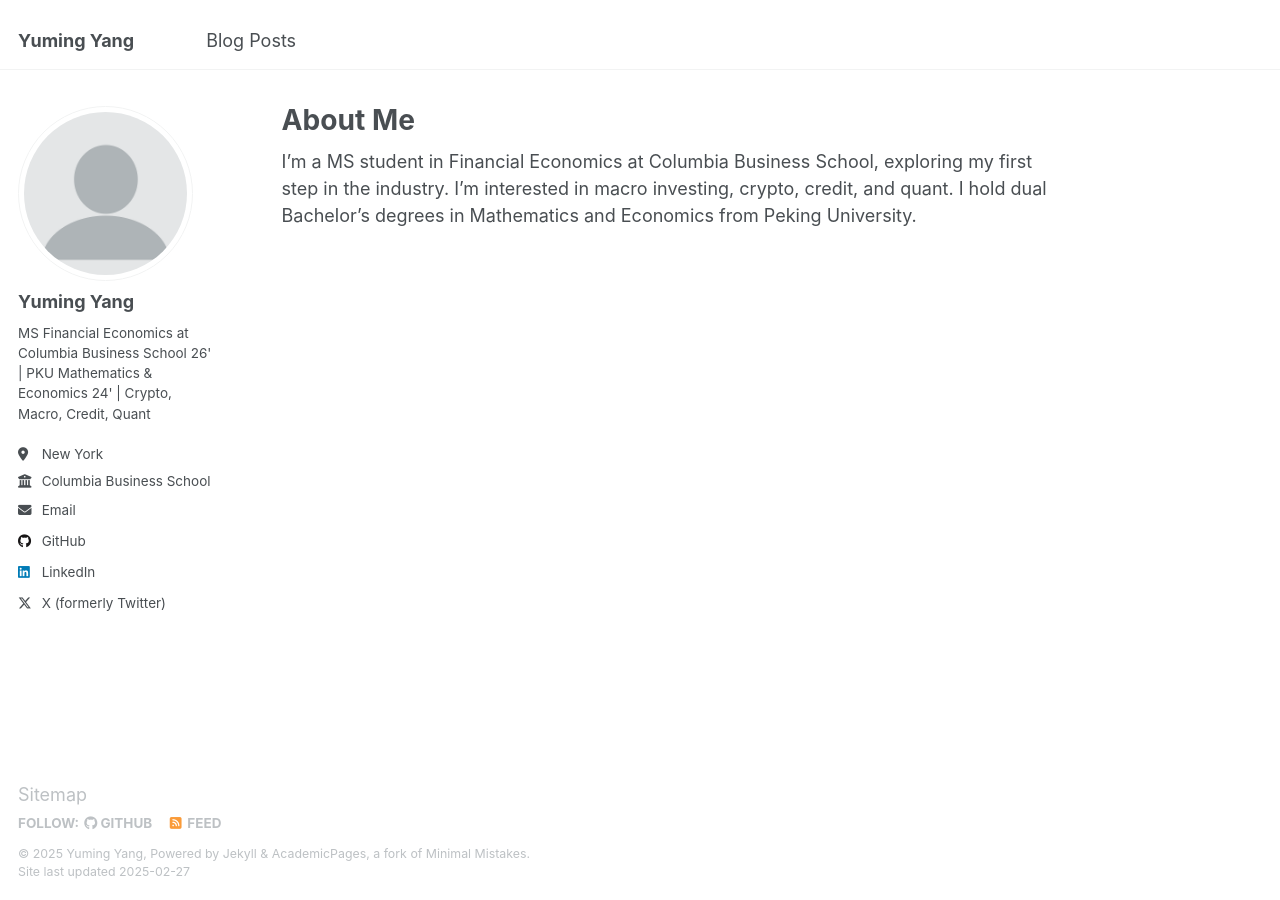
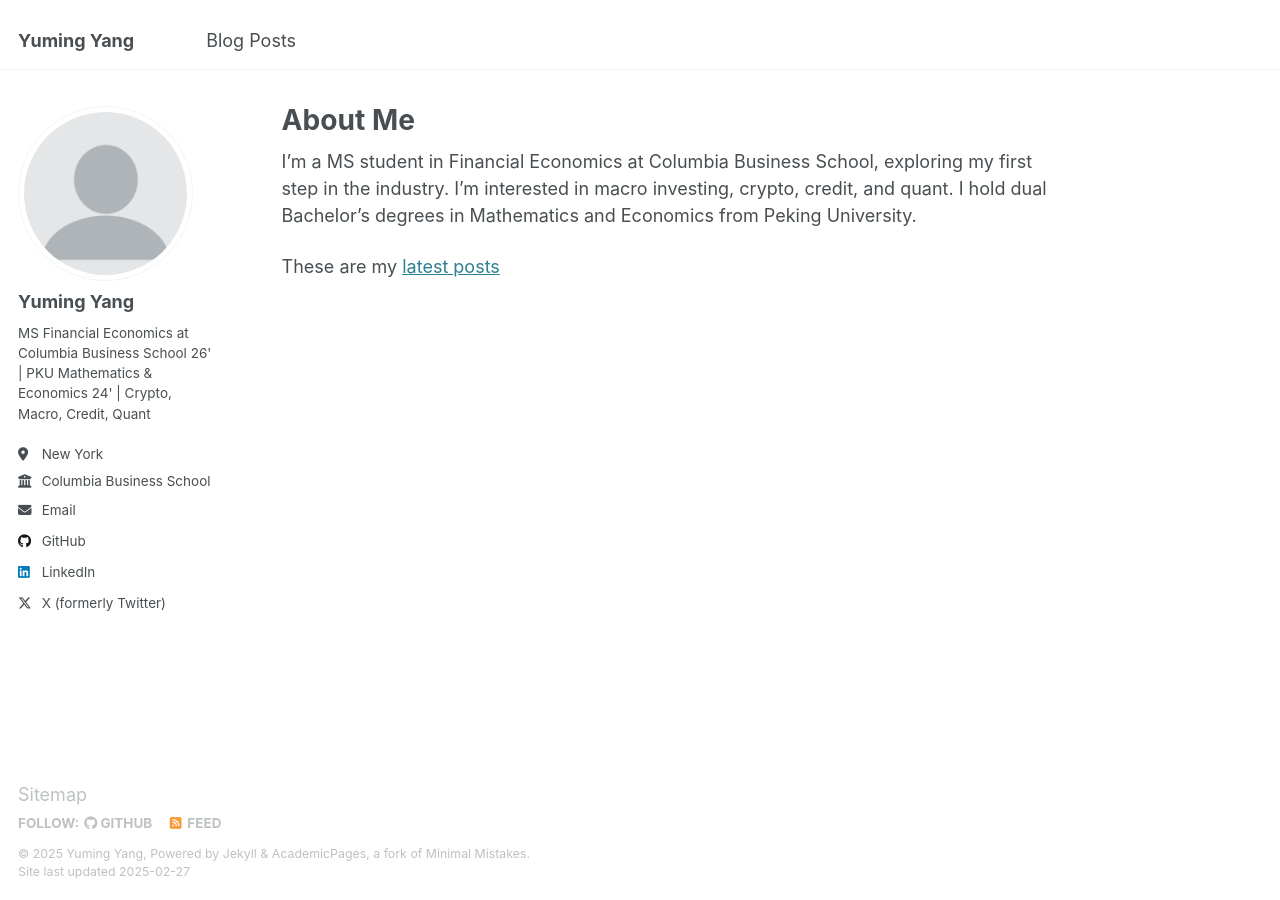
Before and after one commit to Yuming-Yang/Yuming-Yang.github.io, a Jekyll site: the page built from _pages/about.md, in a window 1280 px wide. Built offline with Jekyll 4.4.1, drawn with Linux system fonts in a browser that asks for light colours.

Commit message:
Update about.md

```diff
--- a/_pages/about.md
+++ b/_pages/about.md
@@ -8,3 +8,5 @@ redirect_from:
 ---
 
 I’m a MS student in Financial Economics at Columbia Business School, exploring my first step in the industry. I’m interested in macro investing, crypto, credit, and quant. I hold dual Bachelor’s degrees in Mathematics and Economics from Peking University.
+
+These are my [latest posts](https://yumingyang.com/year-archive/)
```
